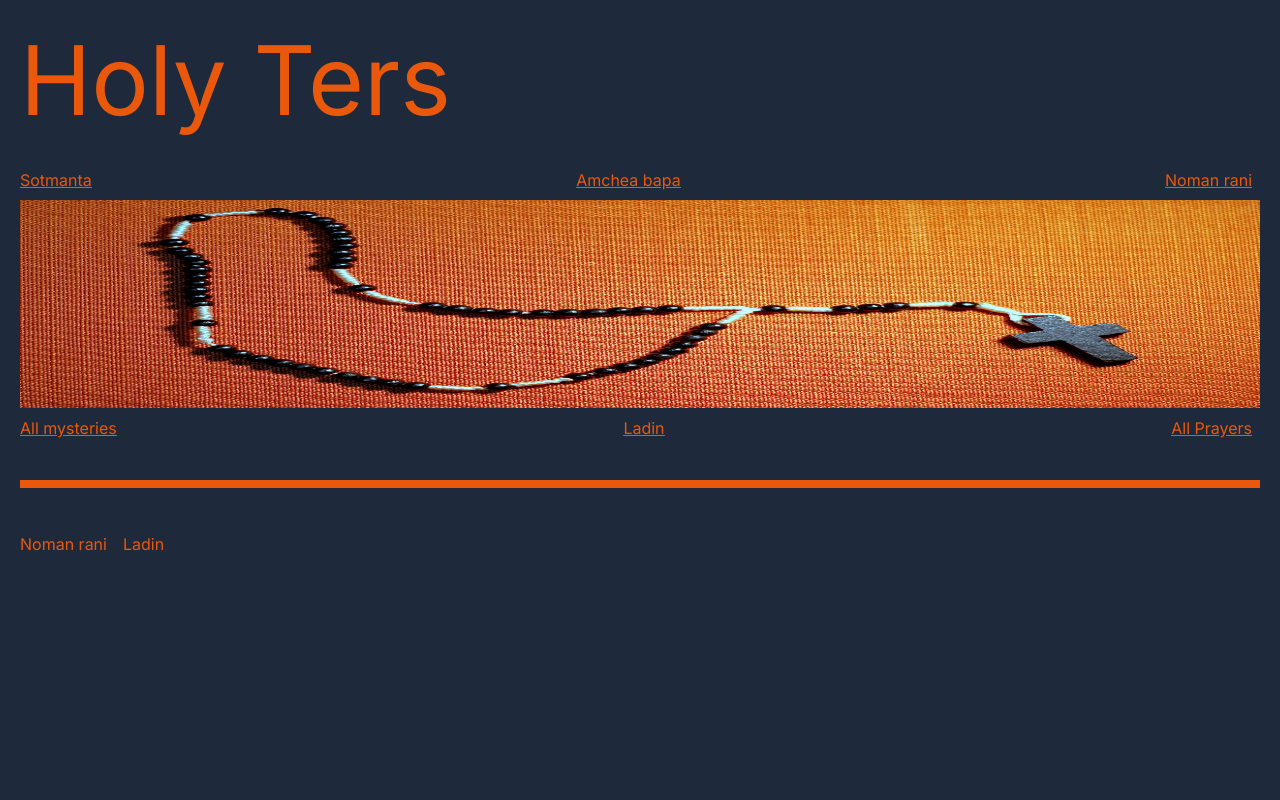
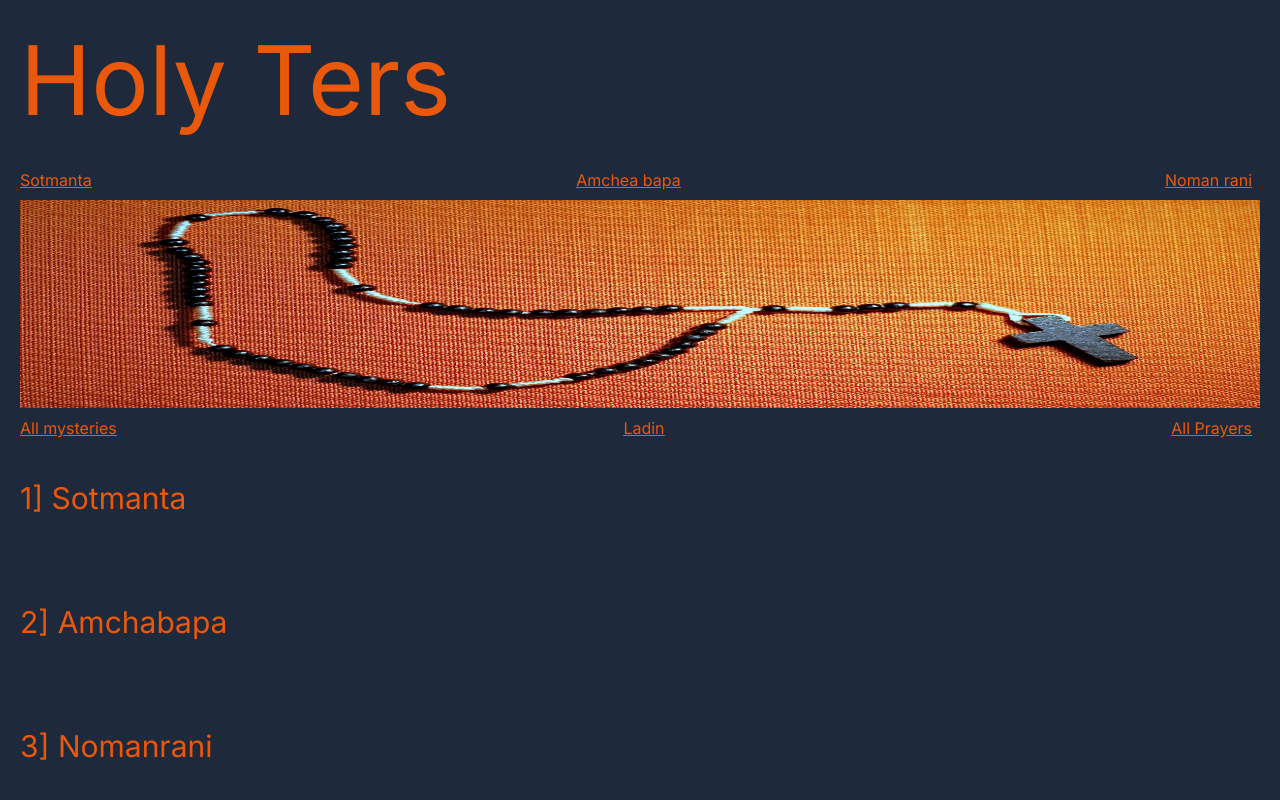
Before and after one commit to Joshuajrodrigues/ters, a Next.js app: page /prayers in a window 1280 px wide. Shown: the top 800 px of the page. Built offline with nearby package versions, Linux system fonts and the light colour scheme.

Commit message:
data done

```diff
--- a/app/prayers/ladin/page.tsx
+++ b/app/prayers/ladin/page.tsx
@@ -7,7 +7,6 @@ const page = () => {
       {ladin.split("\n").map((line) => (
         <Paragraph>{line}</Paragraph>
       ))}
-
       <Paragraph>Amen.</Paragraph>
     </PrayersLayout>
   );
--- a/app/prayers/page.tsx
+++ b/app/prayers/page.tsx
@@ -1,9 +1,24 @@
+import Paragraph from "../components/paragraph";
+import { QuickLinks } from "../components/quickLinks";
+import { toNormalCase } from "../util";
+import { appRoutes } from "../util/routes";
 
+const filteredRoutes = [appRoutes.home, appRoutes.prayers];
 
 export default async function Prayers() {
-
-
-    return (
-      <></>
-    );
-  }
+  return (
+    <>
+      {
+          Object.keys(appRoutes)
+          //@ts-ignore
+          .filter((item) => !filteredRoutes.includes(appRoutes[item]))
+          .map((item, index) => (
+             //@ts-ignore
+            <QuickLinks key={index} route={appRoutes[item]}>
+              <Paragraph>{`${index + 1}] ${toNormalCase(item)}`}</Paragraph>
+            </QuickLinks>
+          ))
+      }
+    </>
+  );
+}
```
